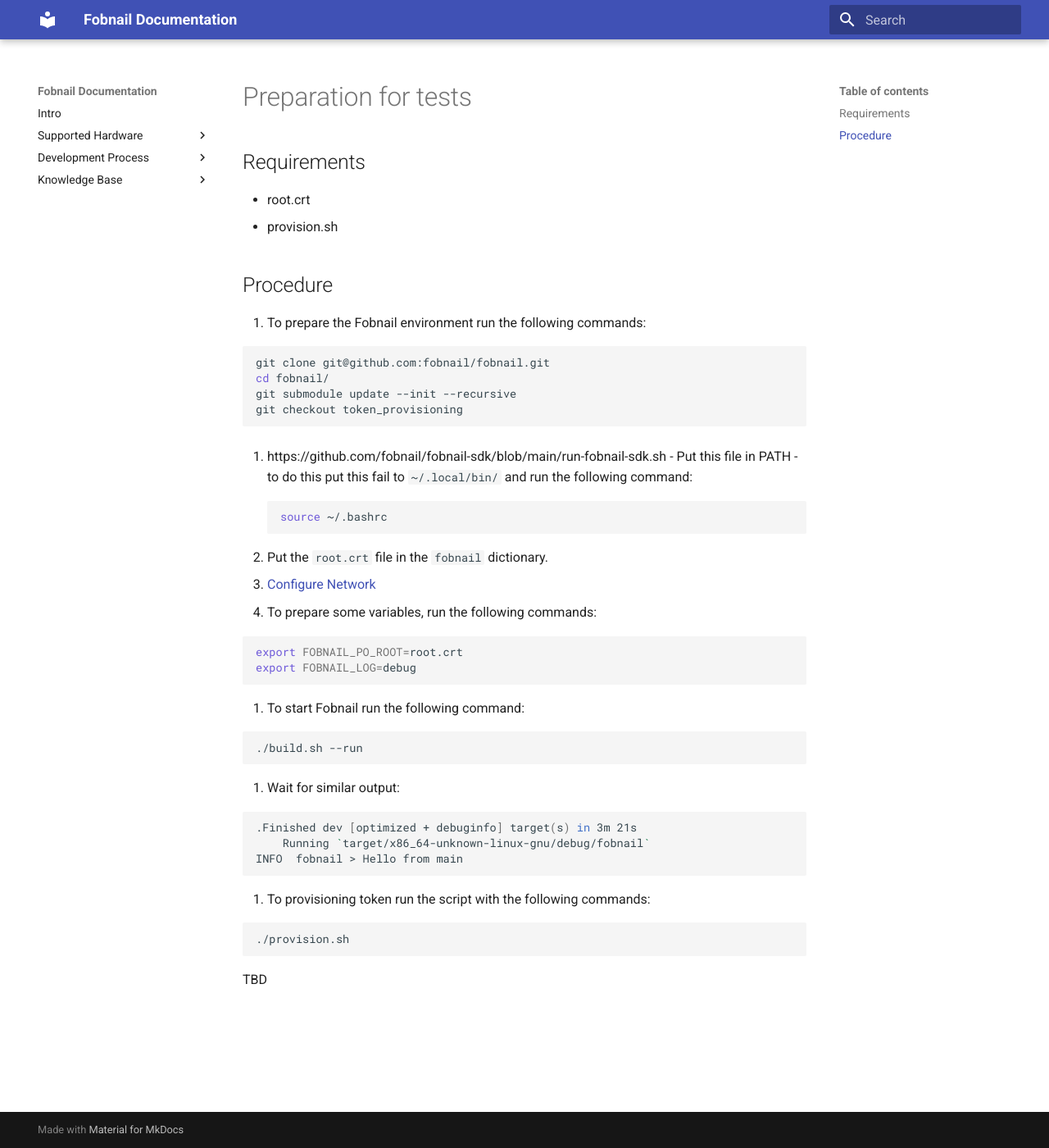
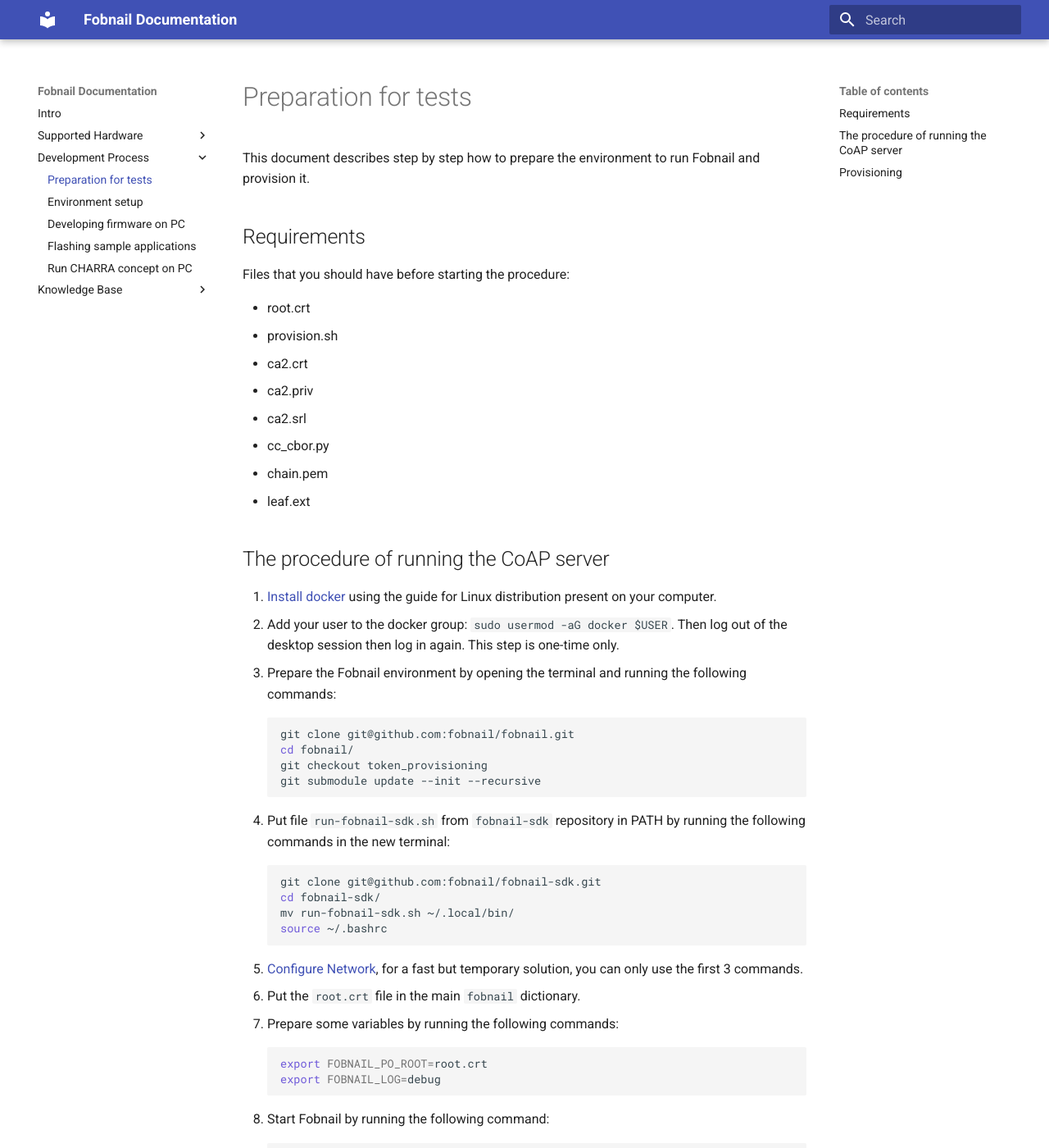
Before and after one commit to fobnail/docs, an MkDocs documentation site: the page built from docs/preparation_for_tests.md, in a window 1280 px wide and 1400 px high. Shown: the whole window at 82% size. Built offline with MkDocs 1.6.1 and Material for MkDocs 9.7.7, drawn with Linux system fonts in a browser that asks for light colours; some of the changed text lies outside the part shown.

Commit message:
docs/preparation_for_tests.md: add more information about procedure and provisioning
Signed-off-by: Kamil Pokornicki <kamil.pokornicki@3mdeb.com>

````diff
--- a/docs/preparation_for_tests.md
+++ b/docs/preparation_for_tests.md
@@ -1,56 +1,102 @@
 # Preparation for tests
+
+This document describes step by step how to prepare the environment to run
+Fobnail and provision it.
 
 ## Requirements
 
+Files that you should have before starting the procedure:
+
 * root.crt
 * provision.sh
+* ca2.crt
+* ca2.priv
+* ca2.srl
+* cc_cbor.py
+* chain.pem
+* leaf.ext
 
-## Procedure
+## The procedure of running the CoAP server
 
-1. To prepare the Fobnail environment run the following commands:
-
-```bash
-git clone git@github.com:fobnail/fobnail.git
-cd fobnail/
-git submodule update --init --recursive
-git checkout token_provisioning
-```
-
-1. https://github.com/fobnail/fobnail-sdk/blob/main/run-fobnail-sdk.sh - Put
-    this file in PATH - to do this put this fail to `~/.local/bin/` and run the
-    following command:
+1. [Install docker](https://docs.docker.com/engine/install/) using the guide
+   for Linux distribution present on your computer.
+1. Add your user to the docker group: `sudo usermod -aG docker $USER`. Then log
+    out of the desktop session then log in again. This step is one-time only.
+1. Prepare the Fobnail environment by opening the terminal and running the
+    following commands:
 
     ```bash
+    git clone git@github.com:fobnail/fobnail.git
+    cd fobnail/
+    git checkout token_provisioning
+    git submodule update --init --recursive
+    ```
+
+1. Put file `run-fobnail-sdk.sh` from `fobnail-sdk` repository in PATH by
+    running the following commands in the new terminal:
+
+    ```bash
+    git clone git@github.com:fobnail/fobnail-sdk.git
+    cd fobnail-sdk/
+    mv run-fobnail-sdk.sh ~/.local/bin/
     source ~/.bashrc
     ```
 
-1. Put the `root.crt` file in the `fobnail` dictionary.
-1. [Configure Network](https://fobnail.3mdeb.com/environment/#networking-setup)
-1. To prepare some variables, run the following commands:
+1. [Configure Network](https://fobnail.3mdeb.com/environment/#networking-setup),
+    for a fast but temporary solution, you can only use the first 3 commands.
+1. Put the `root.crt` file in the main `fobnail` dictionary.
+1. Prepare some variables by running the following commands:
 
-```bash
-export FOBNAIL_PO_ROOT=root.crt
-export FOBNAIL_LOG=debug
-```
+    ```bash
+    export FOBNAIL_PO_ROOT=root.crt
+    export FOBNAIL_LOG=debug
+    ```
 
-1. To start Fobnail run the following command:
+1. Start Fobnail by running the following command:
 
-```bash
-./build.sh --run
-```
+    ```bash
+    ./build.sh --run
+    ```
 
 1. Wait for similar output:
 
-```bash
-.Finished dev [optimized + debuginfo] target(s) in 3m 21s
-    Running `target/x86_64-unknown-linux-gnu/debug/fobnail`
-INFO  fobnail > Hello from main
-```
+    ```bash
+    .Finished dev [optimized + debuginfo] target(s) in 3m 21s
+        Running `target/x86_64-unknown-linux-gnu/debug/fobnail`
+    INFO  fobnail > Hello from main
+    ```
 
-1. To provisioning token run the script with the following commands:
+If the output as above is displayed, it means that the CoAP server was successfully
+set up and started.
 
-```bash
-./provision.sh
-```
+## Provisioning
 
-TBD
+The CoAp server should be running to be able to receive commands from the
+client.
+
+1. Install the necessary libraries by running the following command:
+
+    ```bash
+    pip3 install cbor pem hexdump
+    ```
+
+1. Install the `libcoap` library by following the
+    [procedure](https://github.com/fobnail/fobnail-attester#install-dependencies-for-building-the-project)
+
+    If you run into `git checkout` problems, try copying all of the content
+    below and running it in a terminal:
+
+    ```bash
+    git clone --recursive -b 'develop' \
+    'https://github.com/obgm/libcoap.git' /tmp/libcoap && \
+    cd /tmp/libcoap && \
+    git checkout --recurse-submodules 2a329e1c763a47a910f075aad4478398aaaea400
+    ```
+
+1. Provision token by running the script with the following commands:
+
+    ```bash
+    ./provision.sh
+    ```
+
+A message `Token provisioning complete` should appear on the CoAP server.
--- a/mkdocs.yml
+++ b/mkdocs.yml
@@ -17,6 +17,7 @@
         - 'Fobnail Token': fobnail_token.md
   #     - 'NitroKey': nitrokey.md
     - 'Development Process':
+      - 'Preparation for tests': preparation_for_tests.md
       - 'Environment setup': environment.md
       - 'Developing firmware on PC': local_development.md
       - 'Flashing sample applications': flashing_samples.md
````
